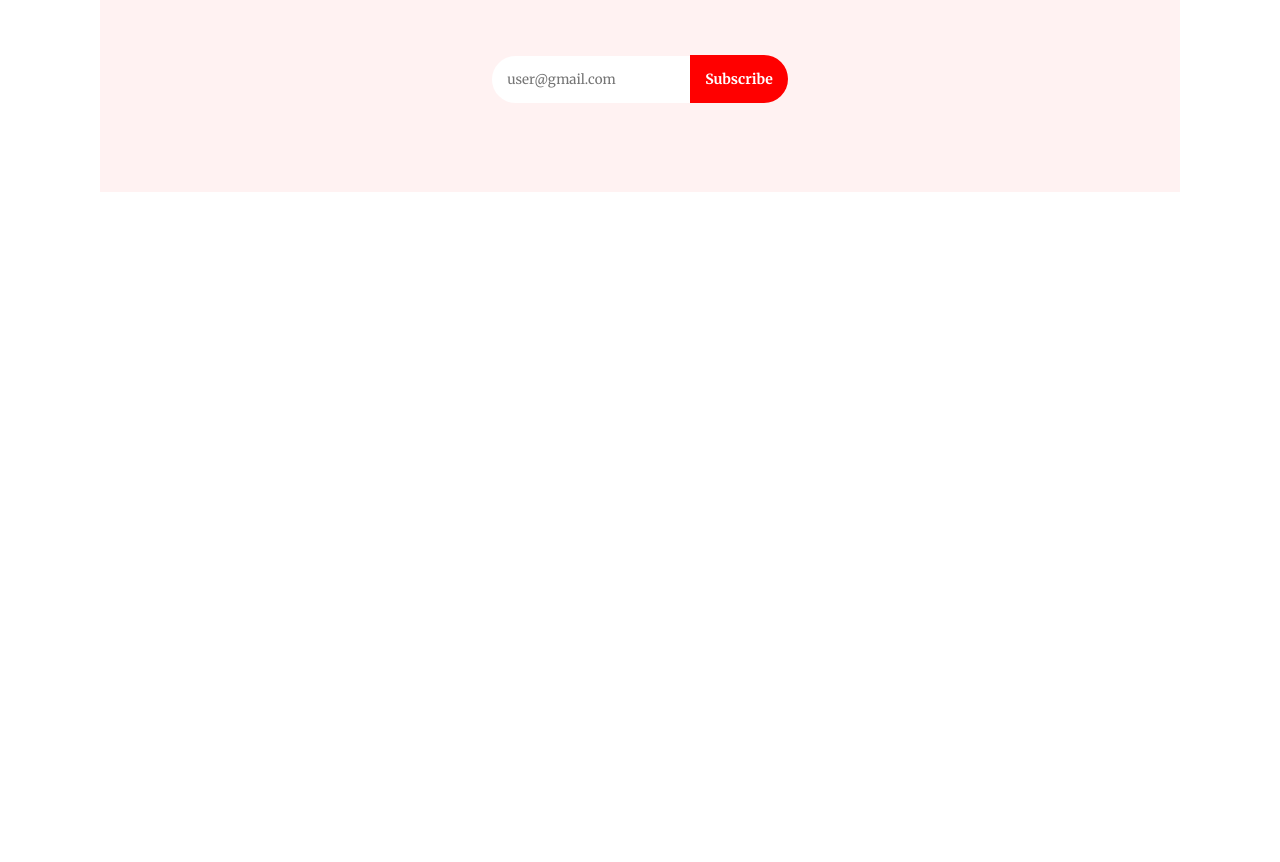
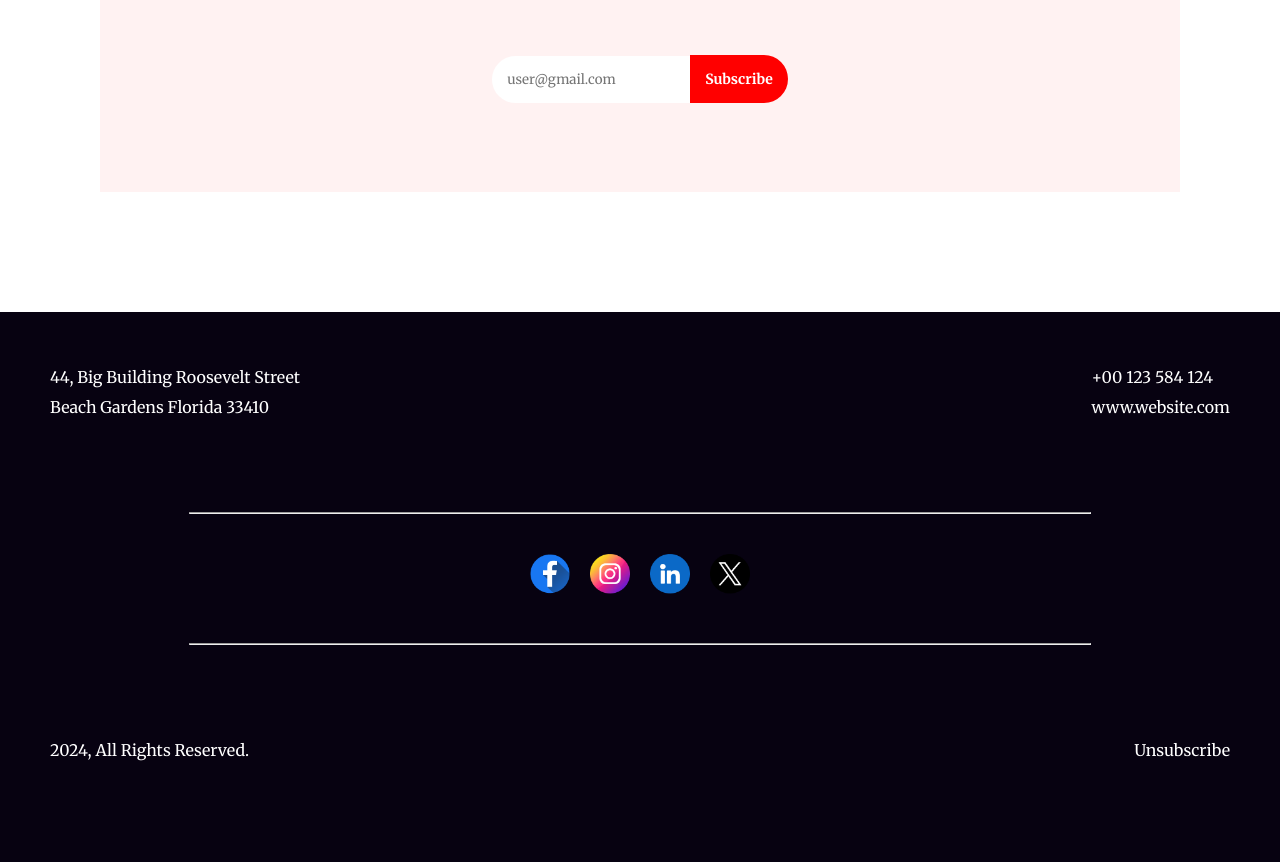
Before and after one commit to forhad1518/New-year-offer, a plain HTML site: page index.html in a window 1280 px wide. Shown: the part 5605-6467 px from the top of the page. Before the commit the page ends 5917 px from the top, so only its background shows below. Drawn offline with Linux system fonts and the light colour scheme.

Commit message:
section 9 added and complete task

```diff
--- a/index.html
+++ b/index.html
@@ -110,7 +110,32 @@
                 <input type="email" name="" id="" placeholder="user@gmail.com">
                 <button>Subscribe</button>
             </div>
-         </section>
+        <footer>
+        </section>
         <!-- sections 8 is end -->
+         <!-- sectioins 9 is starting -->
+          <section class="footer">
+            <div class="top">
+                <div>
+                    <p>44, Big Building Roosevelt Street<br>
+                        Beach Gardens Florida 33410</p>
+                </div>
+                <div>
+                    <p>+00 123 584 124</p>
+                    <p>www.website.com</p>
+                </div>
+            </div>
+            <hr>
+            <div class="middle">
+                <img src="images/icons/Facebook.png" alt=""><img src="images/icons/Instagram.png" alt=""><img src="images/icons/Linkedin.png" alt=""><img src="images/icons/Twitter.png" alt="">
+            </div>
+            <hr>
+            <div class="bottom">
+                <div><p>2024, All Rights Reserved.</p></div>
+                <div><p>Unsubscribe</p></div>
+            </div>
+          </section>
+        </footer>
+         <!-- sectioins 9 is end -->
 </body>
 </html>
--- a/style/style.css
+++ b/style/style.css
@@ -357,5 +357,39 @@
     color: rgb(255, 255, 255);
     cursor: pointer;
 }
+.footer{
+    background-color: rgb(7, 2, 17);
+    height: 550px;
+    display: flex;
+    flex-direction: column;
+    gap: 40px;
+    color: rgb(255, 255, 255);
+    line-height: 30px;
+}
+.footer .top{
+    display: flex;
+    flex-direction: row;
+    justify-content: space-between;
+    margin: 50px;
 
+}
+.footer .middle{
+    text-align: center;
+}
+.footer .middle img{
+    margin: 0 10px;
+    width: 40px;
+    height: 40px;
+}
+.footer .bottom{
+    display: flex;
+    flex-direction: row;
+    justify-content: space-between;
+    margin: 50px;
+}
+.footer hr{
+    width: 900px;
+    margin: 0 auto;
+    background-color:rgba(255, 255, 255, 0.15);
+}
 /* section 8 is end */
```
